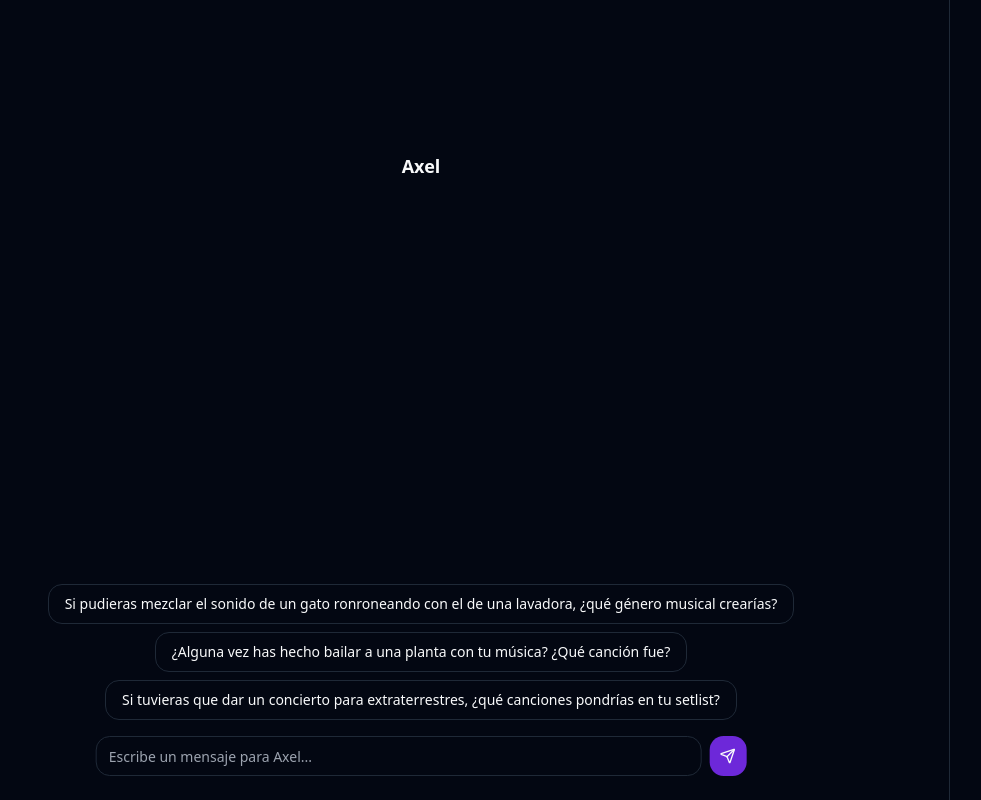
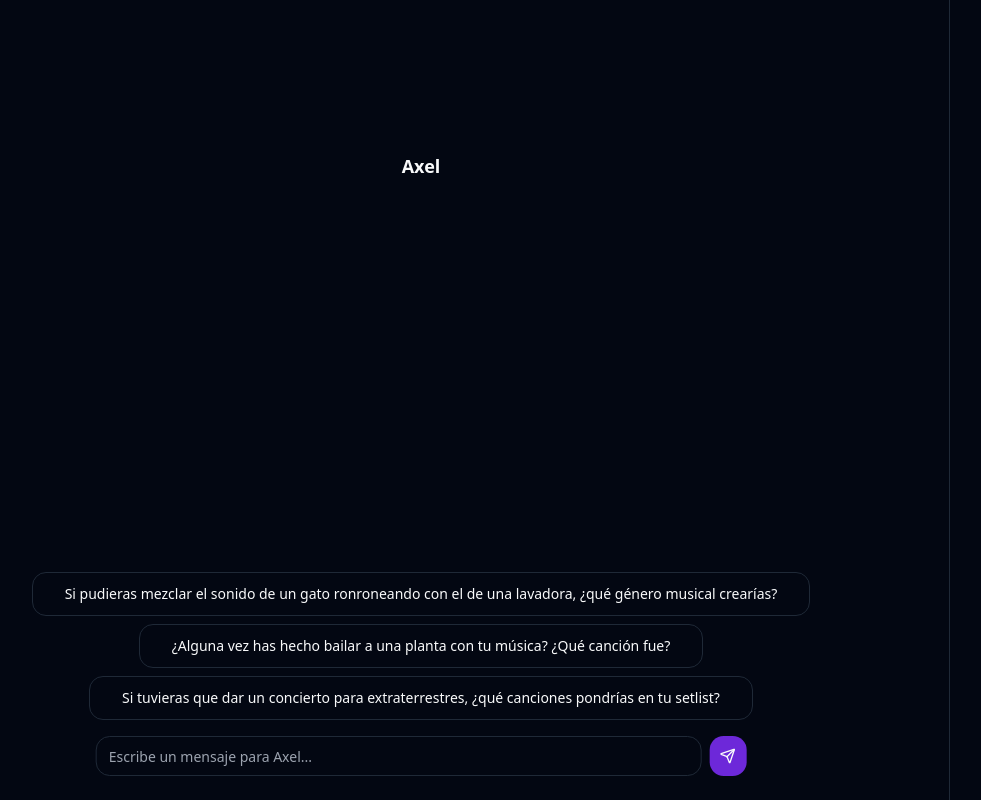
Before and after one commit to roberthgnz/character-verse, a Next.js app: page /chat/Axel in a window 1280 px wide. Shown: the whole page, without its empty margins (91-1072 px from the left). Built offline with nearby package versions, Linux system fonts and the light colour scheme; grey boxes are pictures that could not be loaded.

Commit message:
chore: Add size prop to chat message component button

```diff
--- a/components/chat.tsx
+++ b/components/chat.tsx
@@ -39,7 +39,7 @@ export const Chat = ({ character }: ChatProps) => {
             {messages.length === 0 && (
                 <div className='w-[calc(100%_-_2rem)] flex flex-wrap justify-center gap-2 absolute bottom-20 left-1/2 -translate-x-1/2'>
                     {character.defaultQuestions.map((question, index) => (
-                        <Button variant={'outline'} key={index} onClick={() => {
+                        <Button variant={'outline'} size={'lg'} key={index} onClick={() => {
                             handleInputChange({ target: { name: 'prompt', value: question } } as { target: (EventTarget & HTMLInputElement) })
                         }}>
                             {question}
```
